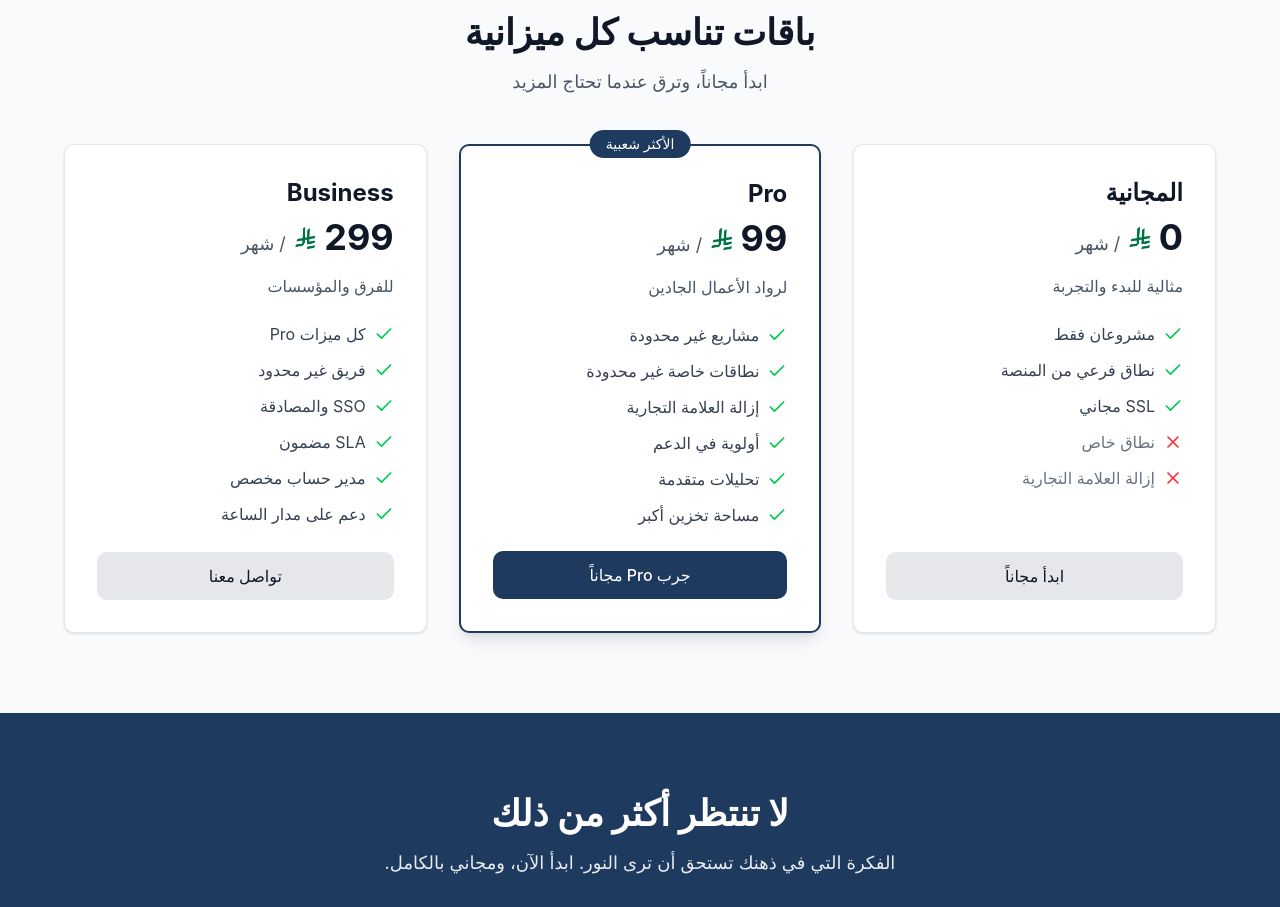
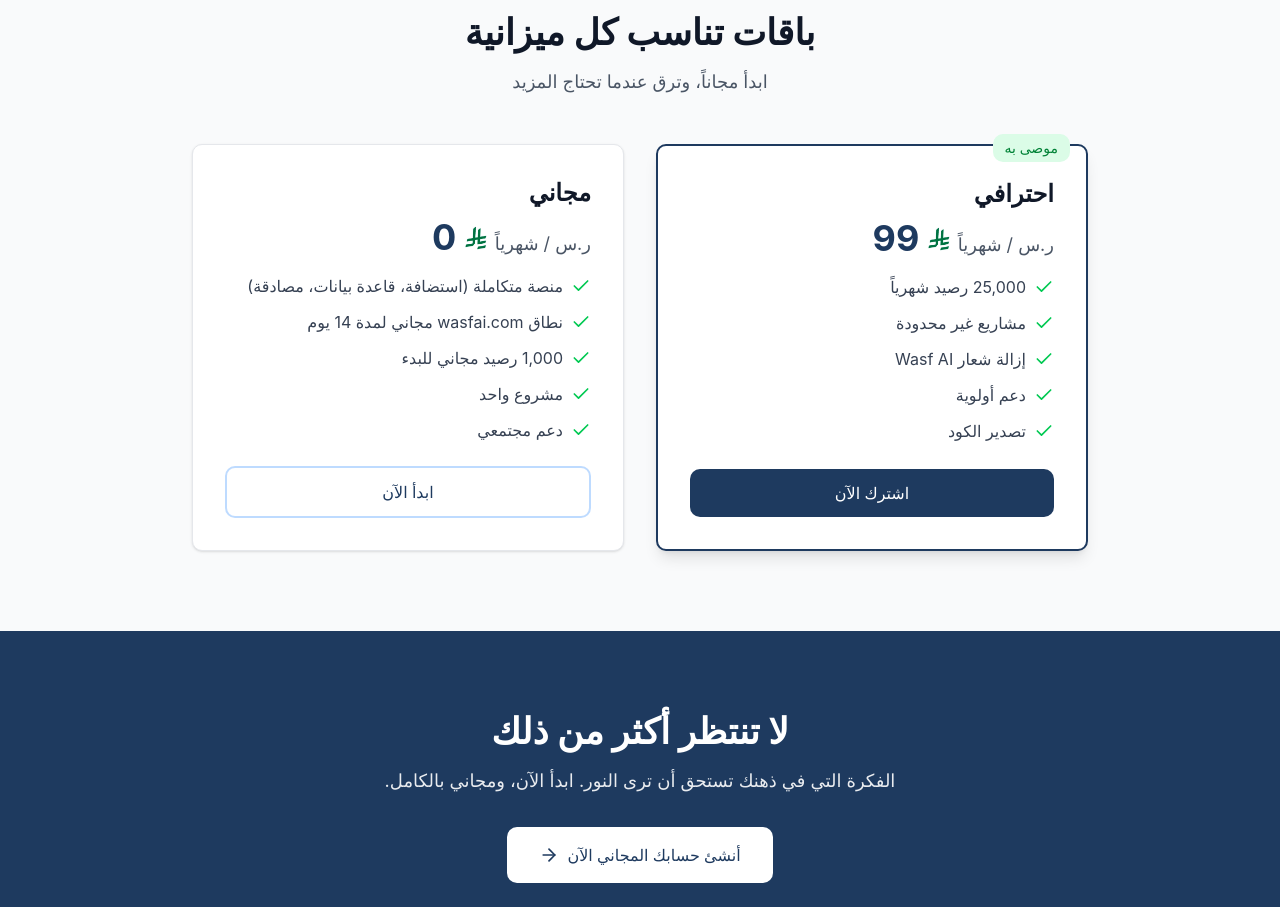
Before and after one commit to jeanpatrickreyes/vibecode, a React (Vite) app: page / in a window 1280 px wide. Shown: the part 1940-2847 px from the top of the page. Built offline with nearby package versions, Linux system fonts and the light colour scheme; no server answers; what monaco-editor would draw is missing.

Commit message:
chore: udpate subscription

```diff
--- a/src/contexts/language-context.tsx
+++ b/src/contexts/language-context.tsx
@@ -82,26 +82,27 @@ const translations: Record<Language, Record<string, string>> = {
 		// Pricing
 		'pricing.title': 'باقات تناسب كل ميزانية',
 		'pricing.subtitle': 'ابدأ مجاناً، وترق عندما تحتاج المزيد',
-		'pricing.free.title': 'المجانية',
-		'pricing.free.price': '0 د.إ / شهر',
+		'pricing.free.title': 'مجاني',
+		'pricing.free.price': '0',
+		'pricing.free.priceUnit': 'ر.س / شهرياً',
 		'pricing.free.desc': 'مثالية للبدء والتجربة',
-		'pricing.free.projects': 'مشروعان فقط',
-		'pricing.free.subdomain': 'نطاق فرعي من المنصة',
-		'pricing.free.ssl': 'SSL مجاني',
-		'pricing.free.customDomain': 'نطاق خاص',
-		'pricing.free.branding': 'إزالة العلامة التجارية',
-		'pricing.free.cta': 'ابدأ مجاناً',
-		'pricing.pro.title': 'Pro',
-		'pricing.pro.price': '49 د.إ / شهر',
+		'pricing.free.platform': 'منصة متكاملة (استضافة، قاعدة بيانات، مصادقة)',
+		'pricing.free.domain': 'نطاق wasfai.com مجاني لمدة 14 يوم',
+		'pricing.free.credits': '1,000 رصيد مجاني للبدء',
+		'pricing.free.projects': 'مشروع واحد',
+		'pricing.free.support': 'دعم مجتمعي',
+		'pricing.free.cta': 'ابدأ الآن',
+		'pricing.pro.title': 'احترافي',
+		'pricing.pro.price': '99',
+		'pricing.pro.priceUnit': 'ر.س / شهرياً',
 		'pricing.pro.desc': 'لرواد الأعمال الجادين',
-		'pricing.pro.popular': 'الأكثر شعبية',
+		'pricing.pro.recommended': 'موصى به',
+		'pricing.pro.credits': '25,000 رصيد شهرياً',
 		'pricing.pro.unlimitedProjects': 'مشاريع غير محدودة',
-		'pricing.pro.unlimitedDomains': 'نطاقات خاصة غير محدودة',
-		'pricing.pro.removeBranding': 'إزالة العلامة التجارية',
-		'pricing.pro.prioritySupport': 'أولوية في الدعم',
-		'pricing.pro.analytics': 'تحليلات متقدمة',
-		'pricing.pro.storage': 'مساحة تخزين أكبر',
-		'pricing.pro.cta': 'جرب Pro مجاناً',
+		'pricing.pro.removeBranding': 'إزالة شعار Wasf AI',
+		'pricing.pro.prioritySupport': 'دعم أولوية',
+		'pricing.pro.exportCode': 'تصدير الكود',
+		'pricing.pro.cta': 'اشترك الآن',
 		'pricing.business.title': 'Business',
 		'pricing.business.price': '299 د.إ / شهر',
 		'pricing.business.desc': 'للفرق والمؤسسات',
@@ -563,25 +564,26 @@ const translations: Record<Language, Record<string, string>> = {
 		'pricing.title': 'Packages to suit every budget',
 		'pricing.subtitle': 'Start for free, and upgrade when you need more',
 		'pricing.free.title': 'Free',
-		'pricing.free.price': '0 S.R. / month',
+		'pricing.free.price': '0',
+		'pricing.free.priceUnit': 'SAR / monthly',
 		'pricing.free.desc': 'Ideal for starting and experimenting',
-		'pricing.free.projects': 'Only two projects',
-		'pricing.free.subdomain': 'Subdomain from the platform',
-		'pricing.free.ssl': 'Free SSL',
-		'pricing.free.customDomain': 'Custom domain',
-		'pricing.free.branding': 'Remove branding',
-		'pricing.free.cta': 'Start for free',
-		'pricing.pro.title': 'Pro',
-		'pricing.pro.price': '99 S.R. / month',
+		'pricing.free.platform': 'Integrated platform (hosting, database, authentication)',
+		'pricing.free.domain': 'Free wasfai.com domain for 14 days',
+		'pricing.free.credits': '1,000 free credits to start',
+		'pricing.free.projects': 'One project',
+		'pricing.free.support': 'Community support',
+		'pricing.free.cta': 'Start Now',
+		'pricing.pro.title': 'Professional',
+		'pricing.pro.price': '99',
+		'pricing.pro.priceUnit': 'SAR / monthly',
 		'pricing.pro.desc': 'For serious entrepreneurs',
-		'pricing.pro.popular': 'Most Popular',
+		'pricing.pro.recommended': 'Recommended',
+		'pricing.pro.credits': '25,000 monthly credits',
 		'pricing.pro.unlimitedProjects': 'Unlimited projects',
-		'pricing.pro.unlimitedDomains': 'Unlimited custom domains',
-		'pricing.pro.removeBranding': 'Remove branding',
+		'pricing.pro.removeBranding': 'Remove Wasf AI logo',
 		'pricing.pro.prioritySupport': 'Priority support',
-		'pricing.pro.analytics': 'Advanced analytics',
-		'pricing.pro.storage': 'More storage space',
-		'pricing.pro.cta': 'Try Pro for free',
+		'pricing.pro.exportCode': 'Export code',
+		'pricing.pro.cta': 'Subscribe Now',
 		'pricing.business.title': 'Business',
 		'pricing.business.price': '299 S.R. / month',
 		'pricing.business.desc': 'For teams and organizations',
--- a/src/routes/landing.tsx
+++ b/src/routes/landing.tsx
@@ -1,5 +1,5 @@
 import { useRef, useState, useEffect, useMemo } from 'react';
-import { ArrowRight, Clock, Check, X, Shield, Monitor, Zap, Share2, Lock, MessageSquare, ShoppingBag, Calendar, LayoutDashboard, FileText, Image as ImageIcon, UtensilsCrossed, MapPin, Instagram, Youtube, Linkedin, Twitter, Globe, Code } from 'lucide-react';
+import { ArrowRight, Clock, Check, Shield, Monitor, Zap, Share2, Lock, MessageSquare, ShoppingBag, Calendar, LayoutDashboard, FileText, Image as ImageIcon, UtensilsCrossed, MapPin, Instagram, Youtube, Linkedin, Twitter, Globe, Code } from 'lucide-react';
 import { useNavigate, Link } from 'react-router';
 import { useAuth } from '@/contexts/auth-context';
 import { MAX_AGENT_QUERY_LENGTH, SUPPORTED_IMAGE_MIME_TYPES, type ProjectType } from '@/api-types';
@@ -382,63 +382,86 @@ export default function Landing() {
 						</h2>
 						<p className="text-base sm:text-lg text-gray-600">{t('pricing.subtitle')}</p>
 					</div>
-					<div className="grid grid-cols-1 md:grid-cols-3 gap-6 sm:gap-8 max-w-6xl mx-auto">
+					<div className="grid grid-cols-1 md:grid-cols-2 gap-6 sm:gap-8 max-w-4xl mx-auto">
 						{/* Free Plan */}
-						<div className="bg-white rounded-lg p-6 sm:p-8 shadow-sm border border-gray-200 flex flex-col h-full">
-							<h3 className="text-xl sm:text-2xl font-bold text-gray-900 mb-2">{t('pricing.free.title')}</h3>
-							<div className="mb-4 flex items-baseline gap-2">
-								<span className="text-3xl sm:text-4xl font-bold text-gray-900">0</span>
+						<div className={clsx(
+							'bg-white rounded-lg p-6 sm:p-8 shadow-sm border border-gray-200 flex flex-col h-full',
+							isRTL && 'md:order-2'
+						)}>
+							<h3 className={clsx(
+								'text-xl sm:text-2xl font-bold text-gray-900 mb-2',
+								isRTL && 'text-right'
+							)}>
+								{t('pricing.free.title')}
+							</h3>
+							<div className={clsx(
+								'mb-4 flex items-baseline gap-2',
+								isRTL ? 'flex-row-reverse justify-end' : 'flex-row'
+							)}>
+								<span className="text-3xl sm:text-4xl font-bold text-[#1e3a5f]">{t('pricing.free.price')}</span>
 								<img src={currencyImage} alt="currency" className="h-5 sm:h-6 w-auto object-contain" />
-								<span className="text-base sm:text-lg text-gray-600">/ {isRTL ? 'شهر' : 'month'}</span>
+								<span className="text-base sm:text-lg text-gray-600">{t('pricing.free.priceUnit')}</span>
 							</div>
-							<p className="text-sm sm:text-base text-gray-600 mb-6">{t('pricing.free.desc')}</p>
-							<ul className="space-y-3 mb-6">
+							<ul className="space-y-3 mb-6 flex-1">
+								<li className="flex items-start gap-2">
+									<Check className="h-5 w-5 text-green-500 flex-shrink-0 mt-0.5" />
+									<span className="text-sm sm:text-base text-gray-700">{t('pricing.free.platform')}</span>
+								</li>
+								<li className="flex items-start gap-2">
+									<Check className="h-5 w-5 text-green-500 flex-shrink-0 mt-0.5" />
+									<span className="text-sm sm:text-base text-gray-700">{t('pricing.free.domain')}</span>
+								</li>
+								<li className="flex items-start gap-2">
+									<Check className="h-5 w-5 text-green-500 flex-shrink-0 mt-0.5" />
+									<span className="text-sm sm:text-base text-gray-700">{t('pricing.free.credits')}</span>
+								</li>
 								<li className="flex items-start gap-2">
 									<Check className="h-5 w-5 text-green-500 flex-shrink-0 mt-0.5" />
 									<span className="text-sm sm:text-base text-gray-700">{t('pricing.free.projects')}</span>
 								</li>
 								<li className="flex items-start gap-2">
 									<Check className="h-5 w-5 text-green-500 flex-shrink-0 mt-0.5" />
-									<span className="text-sm sm:text-base text-gray-700">{t('pricing.free.subdomain')}</span>
-								</li>
-								<li className="flex items-start gap-2">
-									<Check className="h-5 w-5 text-green-500 flex-shrink-0 mt-0.5" />
-									<span className="text-sm sm:text-base text-gray-700">{t('pricing.free.ssl')}</span>
-								</li>
-								<li className="flex items-start gap-2">
-									<X className="h-5 w-5 text-red-500 flex-shrink-0 mt-0.5" />
-									<span className="text-sm sm:text-base text-gray-500">{t('pricing.free.customDomain')}</span>
-								</li>
-								<li className="flex items-start gap-2">
-									<X className="h-5 w-5 text-red-500 flex-shrink-0 mt-0.5" />
-									<span className="text-sm sm:text-base text-gray-500">{t('pricing.free.branding')}</span>
+									<span className="text-sm sm:text-base text-gray-700">{t('pricing.free.support')}</span>
 								</li>
 							</ul>
-							<button className="w-full bg-gray-200 text-gray-900 px-6 py-3 rounded-lg font-medium hover:bg-gray-300 transition-colors text-sm sm:text-base mt-auto">
+							<button className="w-full border-2 border-blue-200 bg-white text-[#1e3a5f] px-6 py-3 rounded-lg font-medium hover:bg-blue-50 transition-colors text-sm sm:text-base mt-auto">
 								{t('pricing.free.cta')}
 							</button>
 						</div>
 
-						{/* Pro Plan */}
-						<div className="bg-white rounded-lg p-6 sm:p-8 shadow-lg border-2 border-[#1e3a5f] relative flex flex-col h-full">
-							<div className="absolute -top-4 left-1/2 -translate-x-1/2 bg-[#1e3a5f] text-white px-4 py-1 rounded-full text-xs sm:text-sm font-medium">
-								{t('pricing.pro.popular')}
+						{/* Professional Plan */}
+						<div className={clsx(
+							'bg-white rounded-lg p-6 sm:p-8 shadow-lg border-2 border-[#1e3a5f] relative flex flex-col h-full',
+							isRTL && 'md:order-1'
+						)}>
+							<div className={clsx(
+								'absolute -top-3 bg-green-100 text-green-700 px-3 py-1 rounded-lg text-xs sm:text-sm font-medium',
+								isRTL ? 'right-4' : 'left-4'
+							)}>
+								{t('pricing.pro.recommended')}
 							</div>
-							<h3 className="text-xl sm:text-2xl font-bold text-gray-900 mb-2">{t('pricing.pro.title')}</h3>
-							<div className="mb-4 flex items-baseline gap-2">
-								<span className="text-3xl sm:text-4xl font-bold text-gray-900">99</span>
+							<h3 className={clsx(
+								'text-xl sm:text-2xl font-bold text-gray-900 mb-2',
+								isRTL && 'text-right'
+							)}>
+								{t('pricing.pro.title')}
+							</h3>
+							<div className={clsx(
+								'mb-4 flex items-baseline gap-2',
+								isRTL ? 'flex-row-reverse justify-end' : 'flex-row'
+							)}>
+								<span className="text-3xl sm:text-4xl font-bold text-[#1e3a5f]">{t('pricing.pro.price')}</span>
 								<img src={currencyImage} alt="currency" className="h-5 sm:h-6 w-auto object-contain" />
-								<span className="text-base sm:text-lg text-gray-600">/ {isRTL ? 'شهر' : 'month'}</span>
+								<span className="text-base sm:text-lg text-gray-600">{t('pricing.pro.priceUnit')}</span>
 							</div>
-							<p className="text-sm sm:text-base text-gray-600 mb-6">{t('pricing.pro.desc')}</p>
-							<ul className="space-y-3 mb-6">
+							<ul className="space-y-3 mb-6 flex-1">
+								<li className="flex items-start gap-2">
+									<Check className="h-5 w-5 text-green-500 flex-shrink-0 mt-0.5" />
+									<span className="text-sm sm:text-base text-gray-700">{t('pricing.pro.credits')}</span>
+								</li>
 								<li className="flex items-start gap-2">
 									<Check className="h-5 w-5 text-green-500 flex-shrink-0 mt-0.5" />
 									<span className="text-sm sm:text-base text-gray-700">{t('pricing.pro.unlimitedProjects')}</span>
-								</li>
-								<li className="flex items-start gap-2">
-									<Check className="h-5 w-5 text-green-500 flex-shrink-0 mt-0.5" />
-									<span className="text-sm sm:text-base text-gray-700">{t('pricing.pro.unlimitedDomains')}</span>
 								</li>
 								<li className="flex items-start gap-2">
 									<Check className="h-5 w-5 text-green-500 flex-shrink-0 mt-0.5" />
@@ -450,55 +473,11 @@ export default function Landing() {
 								</li>
 								<li className="flex items-start gap-2">
 									<Check className="h-5 w-5 text-green-500 flex-shrink-0 mt-0.5" />
-									<span className="text-sm sm:text-base text-gray-700">{t('pricing.pro.analytics')}</span>
-								</li>
-								<li className="flex items-start gap-2">
-									<Check className="h-5 w-5 text-green-500 flex-shrink-0 mt-0.5" />
-									<span className="text-sm sm:text-base text-gray-700">{t('pricing.pro.storage')}</span>
+									<span className="text-sm sm:text-base text-gray-700">{t('pricing.pro.exportCode')}</span>
 								</li>
 							</ul>
 							<button className="w-full bg-[#1e3a5f] text-white px-6 py-3 rounded-lg font-medium hover:bg-[#2a4f7a] transition-colors text-sm sm:text-base mt-auto">
 								{t('pricing.pro.cta')}
-							</button>
-						</div>
-
-						{/* Business Plan */}
-						<div className="bg-white rounded-lg p-6 sm:p-8 shadow-sm border border-gray-200 flex flex-col h-full">
-							<h3 className="text-xl sm:text-2xl font-bold text-gray-900 mb-2">{t('pricing.business.title')}</h3>
-							<div className="mb-4 flex items-baseline gap-2">
-								<span className="text-3xl sm:text-4xl font-bold text-gray-900">299</span>
-								<img src={currencyImage} alt="currency" className="h-5 sm:h-6 w-auto object-contain" />
-								<span className="text-base sm:text-lg text-gray-600">/ {isRTL ? 'شهر' : 'month'}</span>
-							</div>
-							<p className="text-sm sm:text-base text-gray-600 mb-6">{t('pricing.business.desc')}</p>
-							<ul className="space-y-3 mb-6">
-								<li className="flex items-start gap-2">
-									<Check className="h-5 w-5 text-green-500 flex-shrink-0 mt-0.5" />
-									<span className="text-sm sm:text-base text-gray-700">{t('pricing.business.allPro')}</span>
-								</li>
-								<li className="flex items-start gap-2">
-									<Check className="h-5 w-5 text-green-500 flex-shrink-0 mt-0.5" />
-									<span className="text-sm sm:text-base text-gray-700">{t('pricing.business.unlimitedTeam')}</span>
-								</li>
-								<li className="flex items-start gap-2">
-									<Check className="h-5 w-5 text-green-500 flex-shrink-0 mt-0.5" />
-									<span className="text-sm sm:text-base text-gray-700">{t('pricing.business.sso')}</span>
-								</li>
-								<li className="flex items-start gap-2">
-									<Check className="h-5 w-5 text-green-500 flex-shrink-0 mt-0.5" />
-									<span className="text-sm sm:text-base text-gray-700">{t('pricing.business.sla')}</span>
-								</li>
-								<li className="flex items-start gap-2">
-									<Check className="h-5 w-5 text-green-500 flex-shrink-0 mt-0.5" />
-									<span className="text-sm sm:text-base text-gray-700">{t('pricing.business.manager')}</span>
-								</li>
-								<li className="flex items-start gap-2">
-									<Check className="h-5 w-5 text-green-500 flex-shrink-0 mt-0.5" />
-									<span className="text-sm sm:text-base text-gray-700">{t('pricing.business.support')}</span>
-								</li>
-							</ul>
-							<button className="w-full bg-gray-200 text-gray-900 px-6 py-3 rounded-lg font-medium hover:bg-gray-300 transition-colors text-sm sm:text-base mt-auto">
-								{t('pricing.business.cta')}
 							</button>
 						</div>
 					</div>
```
